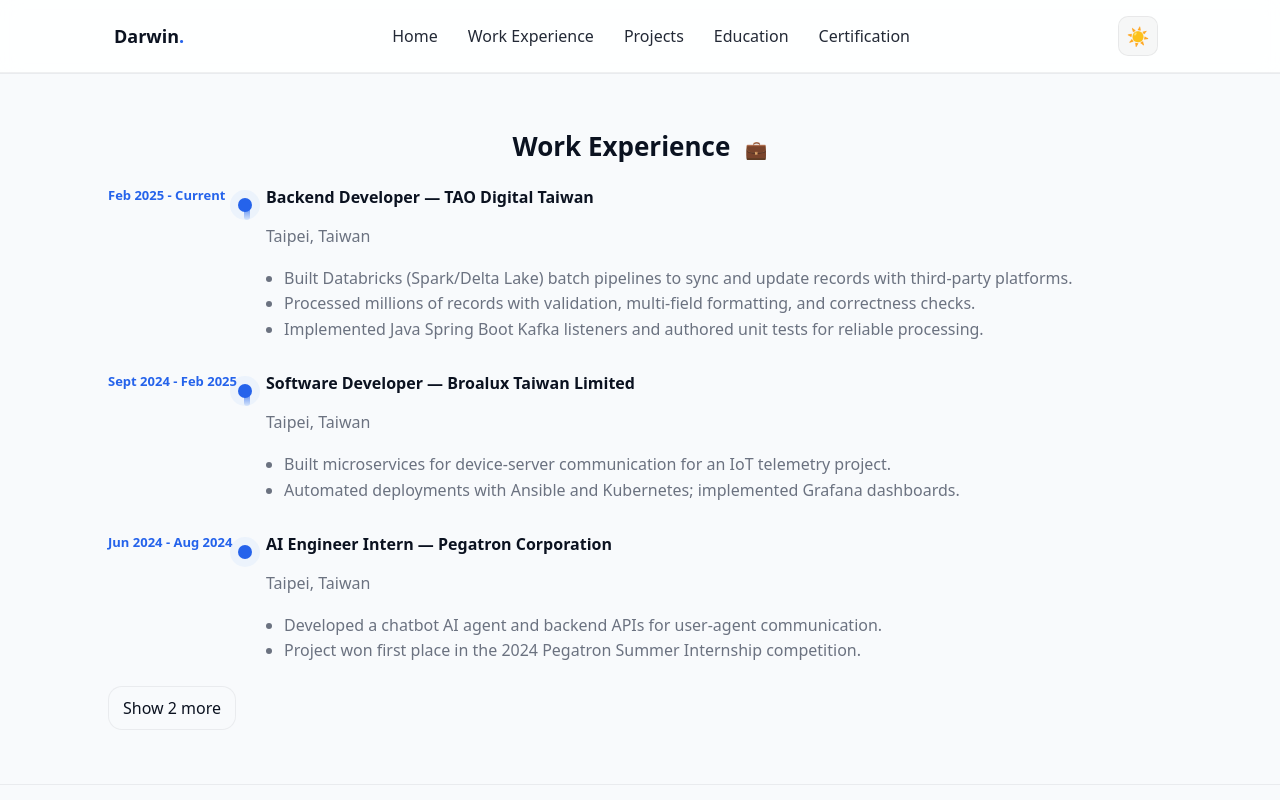
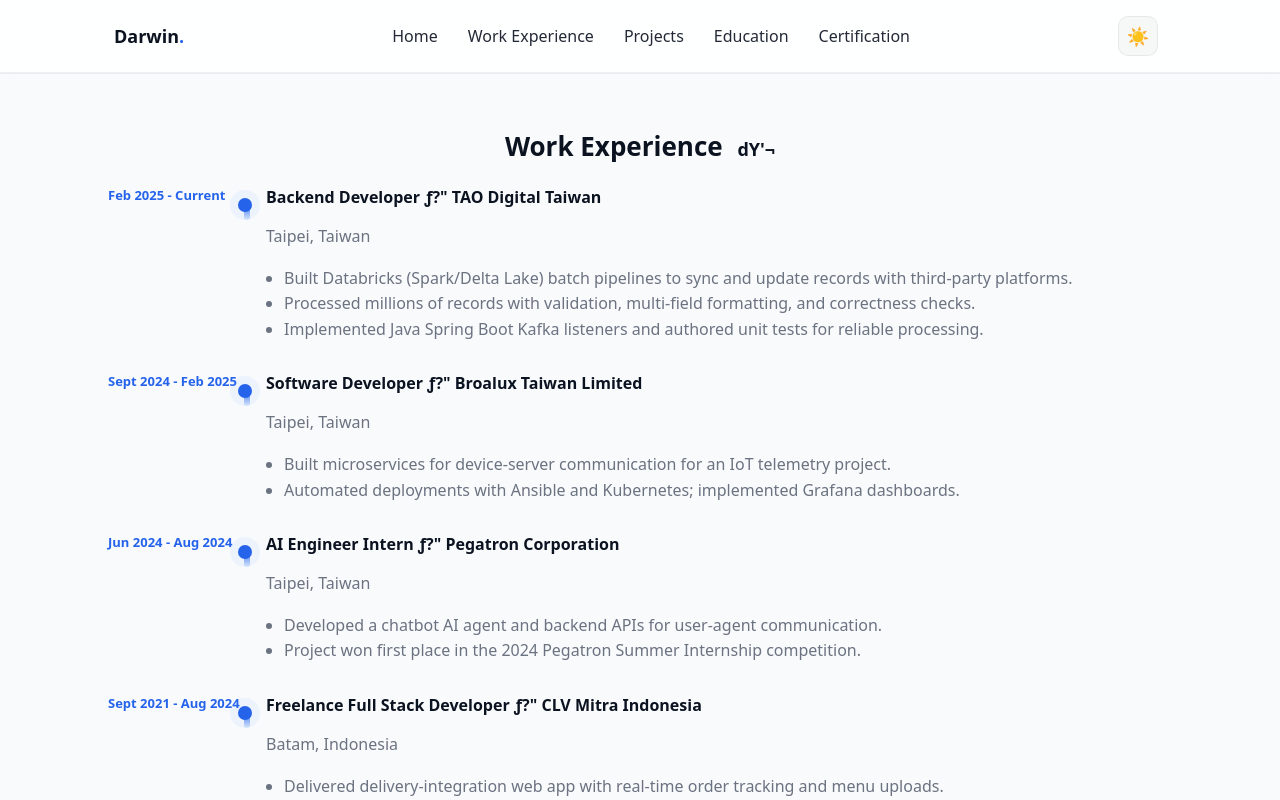
Before and after one commit to mildshun/mildshun.github.io, a React (Create React App) app: page /experience in a window 1280 px wide. Shown: the top 800 px of the page. Built offline with nearby package versions, Linux system fonts and the light colour scheme.

Commit message:
Add new ML hyperparameter project and show all experience

```diff
--- a/src/data.js
+++ b/src/data.js
@@ -23,7 +23,7 @@
     slidelink:
       "https://drive.google.com/file/d/1QQ3ax-IAB3ObZkFF-kpvYqRcaMeg_Jrl/view?usp=drive_link",
     date: "Feb 2024 - May 2024",
-    tags: "Computer Vision \u00b7 Image Segmentation \u00b7 Image Inpainting",
+    tags: "Computer Vision \u00b7 Image Segmentation \u00b7 Research",
     summary:
       "Automated pipeline for decomposing anime-style portraits into multi-layered, editable components for dataset creation and creative workflows.",
   },
@@ -34,7 +34,7 @@
     slidelink:
       "https://drive.google.com/file/d/19S6iARa2KOex2tWCI511eJuBUcuYUq3F/view?usp=drive_link",
     date: "Sep 2023 - Dec 2023",
-    tags: "Computer Vision \u00b7 Generative AI \u00b7 Diffusion Models",
+    tags: "Computer Vision \u00b7 Generative AI \u00b7 Research",
     summary:
       "A virtual fashion try-on system that applies new outfits while preserving pose and structure using inpainting and parsing.",
   },
@@ -45,7 +45,7 @@
     slidelink:
       "https://drive.google.com/file/d/1M21y4i6HPEdl6cfoTPt5ePyKToSnnnb_/view?usp=drive_link",
     date: "May 2023 - Jun 2023",
-    tags: "Data Mining \u00b7 Customer Analytics",
+    tags: "Data Mining \u00b7 Data Analysis",
     summary:
       "RFM and FP-Growth analyses to discover cross-sell opportunities and optimize inventory.",
   },
@@ -68,7 +68,7 @@
     slidelink:
       "https://drive.google.com/file/d/121wUlKnVV_6mgYaS_ahadID25wCpxCot/view?usp=drive_link",
     date: "Sep 2022 - Dec 2022",
-    tags: "NLP \u00b7 Machine Learning",
+    tags: "NLP \u00b7 Research",
     summary:
       "Averaged Word2Vec embeddings with dense networks for efficient sentiment classification.",
   },
@@ -79,7 +79,7 @@
     slidelink:
       "https://drive.google.com/file/d/1DpiKLr5sS-QQvDowDqBcQCGiZe7Bh10T/view?usp=drive_link",
     date: "Sep 2022 - Dec 2022",
-    tags: "Cybersecurity \u00b7 Deep Learning",
+    tags: "Cybersecurity \u00b7 Deep Learning \u00b7 Research",
     summary:
       "Two-step detection combining keyword filtering and LSTM sequence classification with high F1 scores.",
   },
--- a/src/pages/ExperiencePage.jsx
+++ b/src/pages/ExperiencePage.jsx
@@ -1,23 +1,20 @@
-import { useState } from "react";
 import { experiences } from "../data";
 
 export default function ExperiencePage() {
-  const [showAllExperience, setShowAllExperience] = useState(false);
-
   return (
     <section id="experience" className="section alt reveal">
       <div className="container">
         <h2>
-          Work Experience <span className="secEmoji">💼</span>
+          Work Experience <span className="secEmoji">dY'¬</span>
         </h2>
 
         <div className="timeline">
-          {experiences.slice(0, showAllExperience ? experiences.length : 3).map((ex, idx) => (
+          {experiences.map((ex, idx) => (
             <div className="timelineItem" key={idx}>
               <div className="timelineDate">{ex.date}</div>
               <div className="timelineBody card">
                 <h3>
-                  {ex.role} — {ex.company}
+                  {ex.role} ƒ?" {ex.company}
                 </h3>
                 <p className="muted">{ex.location}</p>
                 <ul className="muted">
@@ -29,14 +26,6 @@
             </div>
           ))}
         </div>
-
-        {experiences.length > 3 && (
-          <div style={{ marginTop: 14 }}>
-            <button className="btn" onClick={() => setShowAllExperience((v) => !v)}>
-              {showAllExperience ? "Show fewer" : `Show ${experiences.length - 3} more`}
-            </button>
-          </div>
-        )}
       </div>
     </section>
   );
```
